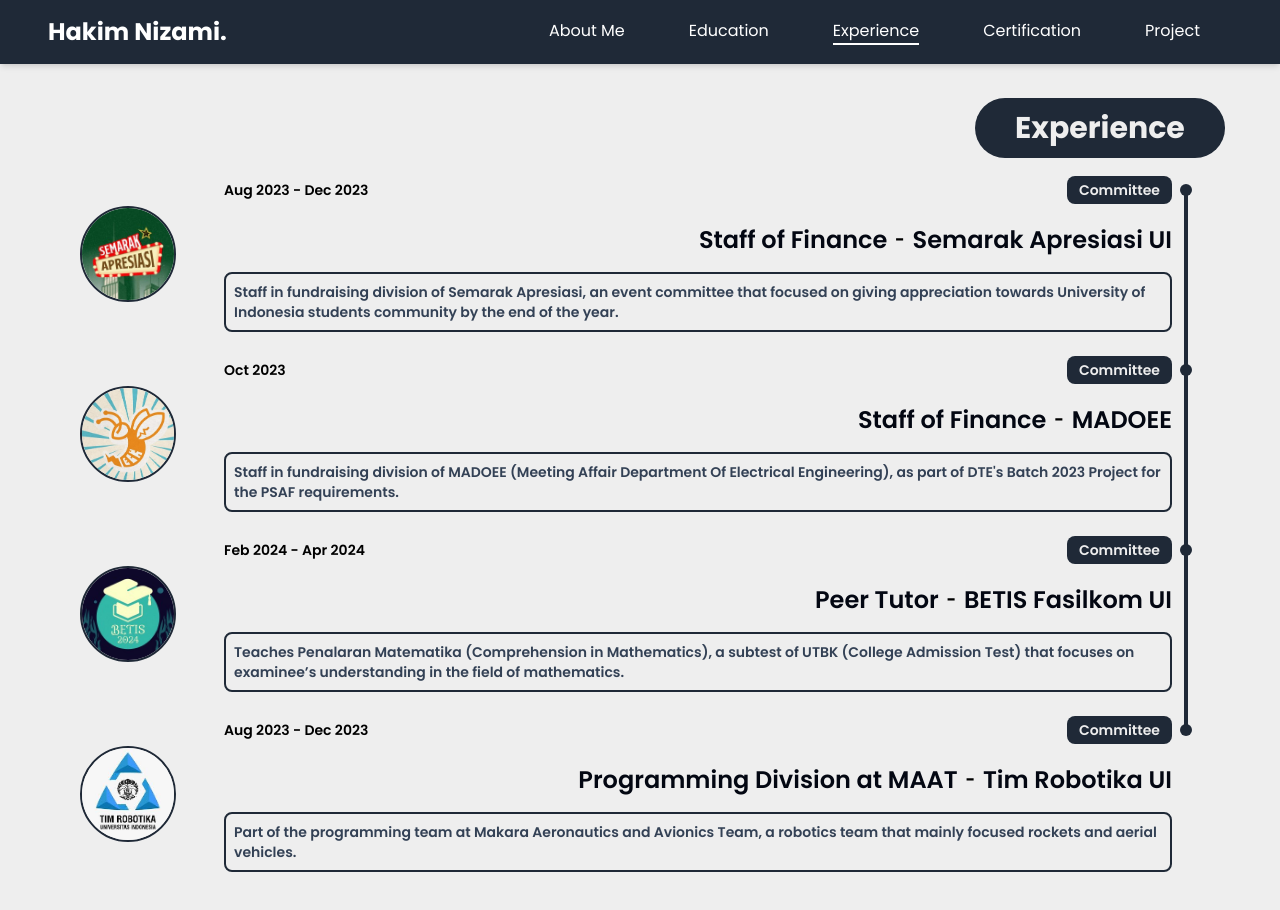
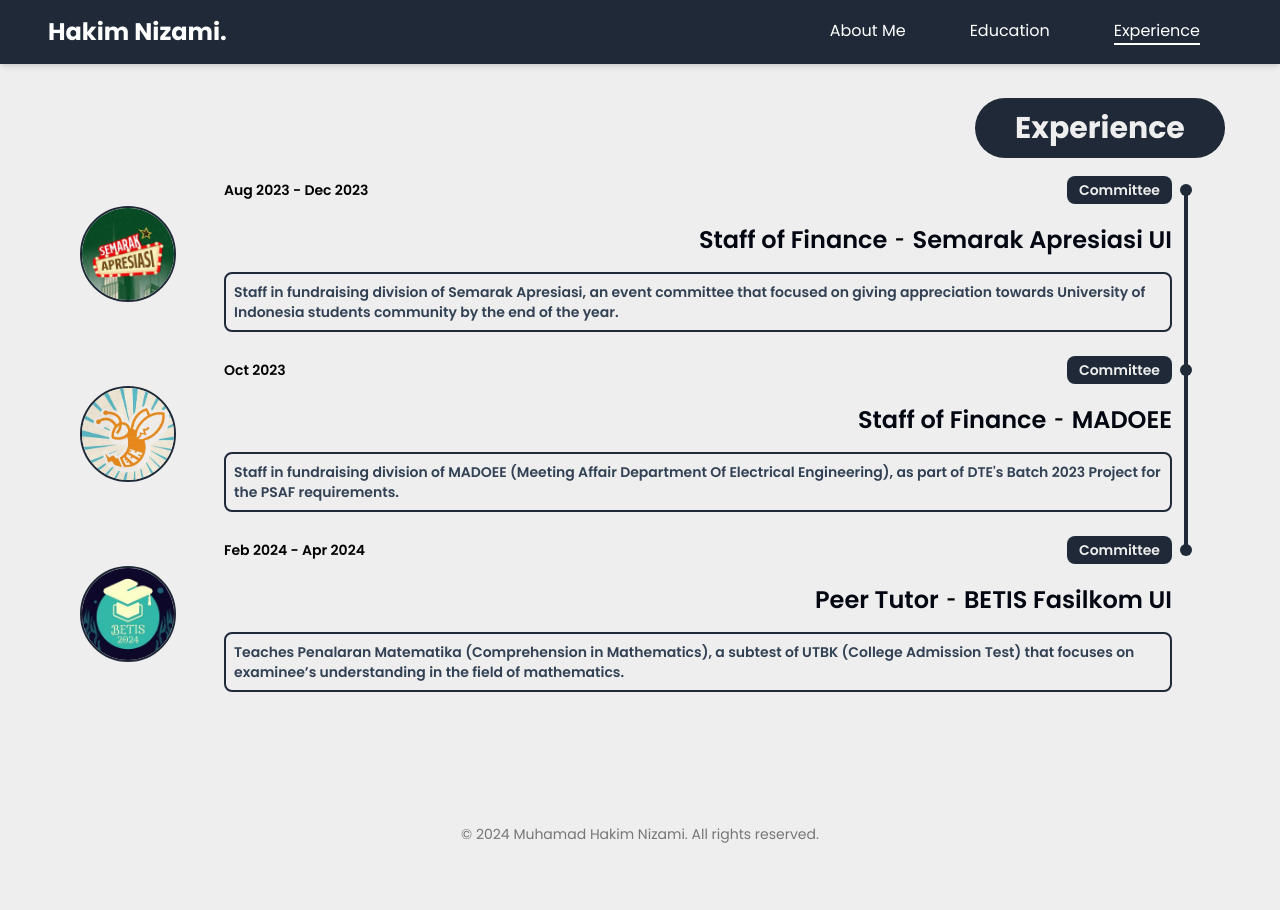
Before and after one commit to kimnzh/my-portfolio, a React (Vite) app: page /experience in a window 1280 px wide. After the commit the page ends 860 px from the top, so only its background shows below. Built offline with nearby package versions, Linux system fonts and the light colour scheme.

Commit message:
First Draft

```diff
--- a/index.html
+++ b/index.html
@@ -2,7 +2,7 @@
 <html lang="en">
   <head>
     <meta charset="UTF-8" />
-    <link rel="icon" type="image/svg+xml" href="public/vite.svg" />
+    <link rel="icon" type="image/svg+xml" href="public/hakim-nizami.svg" />
     <meta name="viewport" content="width=device-width, initial-scale=1.0" />
     <title>Hakim Nizami</title>
     <link rel="stylesheet" href="dist/output.css" />
--- a/src/App.jsx
+++ b/src/App.jsx
@@ -4,8 +4,6 @@
 import AboutMe from "./components/AboutMe";
 import Education from "./components/Education";
 import Experience from "./components/Experience";
-import Certification from "./components/Certification";
-import Project from "./components/Project";
 
 function App() {
   return (
@@ -15,8 +13,6 @@
         <Route path="/about-me" element={<AboutMe />} />
         <Route path="/education" element={<Education />} />
         <Route path="/experience" element={<Experience />} />
-        <Route path="/certification" element={<Certification />} />
-        <Route path="/project" element={<Project />} />
       </Routes>
     </BrowserRouter>
   );
--- a/src/components/AboutMe.jsx
+++ b/src/components/AboutMe.jsx
@@ -1,4 +1,5 @@
 import Navbar from "./elements/Navbar";
+import Footer from "./elements/Footer";
 
 export default function AboutMe() {
   return (
@@ -60,6 +61,7 @@
           </div>
         </div>
       </section>
+      <Footer />
     </>
   );
 }
--- a/src/components/Certification.jsx
+++ /dev/null
@@ -1,5 +0,0 @@
-import Navbar from "./elements/Navbar";
-
-export default function Certification() {
-  return <Navbar currentId="certification" />;
-}
--- a/src/components/Education.jsx
+++ b/src/components/Education.jsx
@@ -1,4 +1,5 @@
 import Navbar from "./elements/Navbar";
+import Footer from "./elements/Footer";
 
 import data from "../data/education.json";
 
@@ -20,7 +21,7 @@
         id="education"
         className="min-h-screen flex justify-center lg:px-16"
       >
-        <div className="container font-poppins pt-16 sm:pt-20">
+        <div className="font-poppins pt-16 sm:pt-20 pb-8">
           <div className="flex flex-wrap justify-center px-4">
             <div className="absolute flex items-center bg-primary h-12 my-3 rounded-full sm:scale-110 sm:my-4 xl:scale-125">
               <h4 className="text-2xl font-bold text-background px-8">
@@ -112,6 +113,7 @@
           </div>
         </div>
       </section>
+      <Footer />
     </>
   );
 }
--- a/src/components/Experience.jsx
+++ b/src/components/Experience.jsx
@@ -1,4 +1,5 @@
 import Navbar from "./elements/Navbar";
+import Footer from "./elements/Footer";
 
 import data from "../data/experience.json";
 
@@ -16,10 +17,11 @@
 
 export default function Experience() {
   return (
+    <>
       <div className="flex justify-center">
         <Navbar currentId="experience" />
         <section id="experience" className="min-h-screen xl:px-16">
-        <div className="container font-poppins pt-16 sm:pt-20">
+          <div className="font-poppins pt-16 sm:pt-20">
             <div className="flex justify-end flex-wrap px-4">
               <div className="flex items-center h-12 my-3 rounded-full bg-primary sm:scale-110 sm:my-4 xl:scale-125 xl:my-6">
                 <h4 className="text-2xl font-bold text-background px-8">
@@ -51,7 +53,9 @@
                         <h1 className="my-2 text-end font-semibold text-dark text-xl xs:text-2xl">
                           {experience.role}
                         </h1>
-                      <span className="hidden font-bold mx-2 lg:block">-</span>
+                        <span className="hidden font-bold mx-2 lg:block">
+                          -
+                        </span>
                         <h3 className="font-semibold text-dark text-sm xs:text-lg lg:text-2xl">
                           {experience.name}
                         </h3>
@@ -68,7 +72,7 @@
                     <span
                       className={`${
                         experience.id === data.experiences.length
-                        ? "bg-inherit"
+                          ? "bg-transparent"
                           : "bg-primary"
                       } min-w-1 max-w-1 h-full mx-3 scale-y-110 origin-top relative top-4 lg:scale-y-[115%]`}
                     ></span>
@@ -79,5 +83,7 @@
           </div>
         </section>
       </div>
+      <Footer />
+    </>
   );
 }
--- a/src/components/Home.jsx
+++ b/src/components/Home.jsx
@@ -1,6 +1,7 @@
 import { useNavigate } from "react-router-dom";
 
 import Navbar from "./elements/Navbar";
+import Footer from "./elements/Footer";
 
 import profile from "../assets/img/hakim.jpg";
 import instagramIcon from "../assets/socmed/instagram.svg";
@@ -114,6 +115,7 @@
           </div>
         </div>
       </section>
+      <Footer />
     </>
   );
 }
--- a/src/components/Project.jsx
+++ /dev/null
@@ -1,5 +0,0 @@
-import Navbar from "./elements/Navbar";
-
-export default function Project() {
-  return <Navbar currentId="project" />;
-}
--- /dev/null
+++ b/src/components/elements/Footer.jsx
@@ -0,0 +1,12 @@
+export default function Footer() {
+  return (
+    <footer className="py-4 font-poppins">
+      <div className="text-center max-w-screen-lg mx-auto">
+        <p className="text-sm mt-2 opacity-50">
+          &copy; {new Date().getFullYear()} Muhamad Hakim Nizami. All rights
+          reserved.
+        </p>
+      </div>
+    </footer>
+  );
+}
--- a/src/components/elements/Navbar.jsx
+++ b/src/components/elements/Navbar.jsx
@@ -6,13 +6,6 @@
   { id: "about-me", text: "About Me", path: "/about-me", current: false },
   { id: "education", text: "Education", path: "/education", current: false },
   { id: "experience", text: "Experience", path: "/experience", current: false },
-  {
-    id: "certification",
-    text: "Certification",
-    path: "/certification",
-    current: false,
-  },
-  { id: "project", text: "Project", path: "/project", current: false },
 ];
 
 export default function Navbar({ currentId }) {
--- a/src/data/experience.json
+++ b/src/data/experience.json
@@ -26,15 +26,6 @@
       "role": "Peer Tutor",
       "name": "BETIS Fasilkom UI",
       "desc": "Teaches Penalaran Matematika (Comprehension in Mathematics), a subtest of UTBK (College Admission Test) that focuses on examinee’s understanding in the field of mathematics."
-    },
-    {
-      "id": 4,
-      "type": "Committee",
-      "period": "Aug 2023 - Dec 2023",
-      "image": "TRUI",
-      "role": "Programming Division at MAAT",
-      "name": "Tim Robotika UI",
-      "desc": "Part of the programming team at Makara Aeronautics and Avionics Team, a robotics team that mainly focused rockets and aerial vehicles."
     }
   ]
 }
```
Also changed, not shown: public/hakim-nizami.svg (renamed from public/vite.svg). Lines whose indentation alone changed are shown as unchanged.
